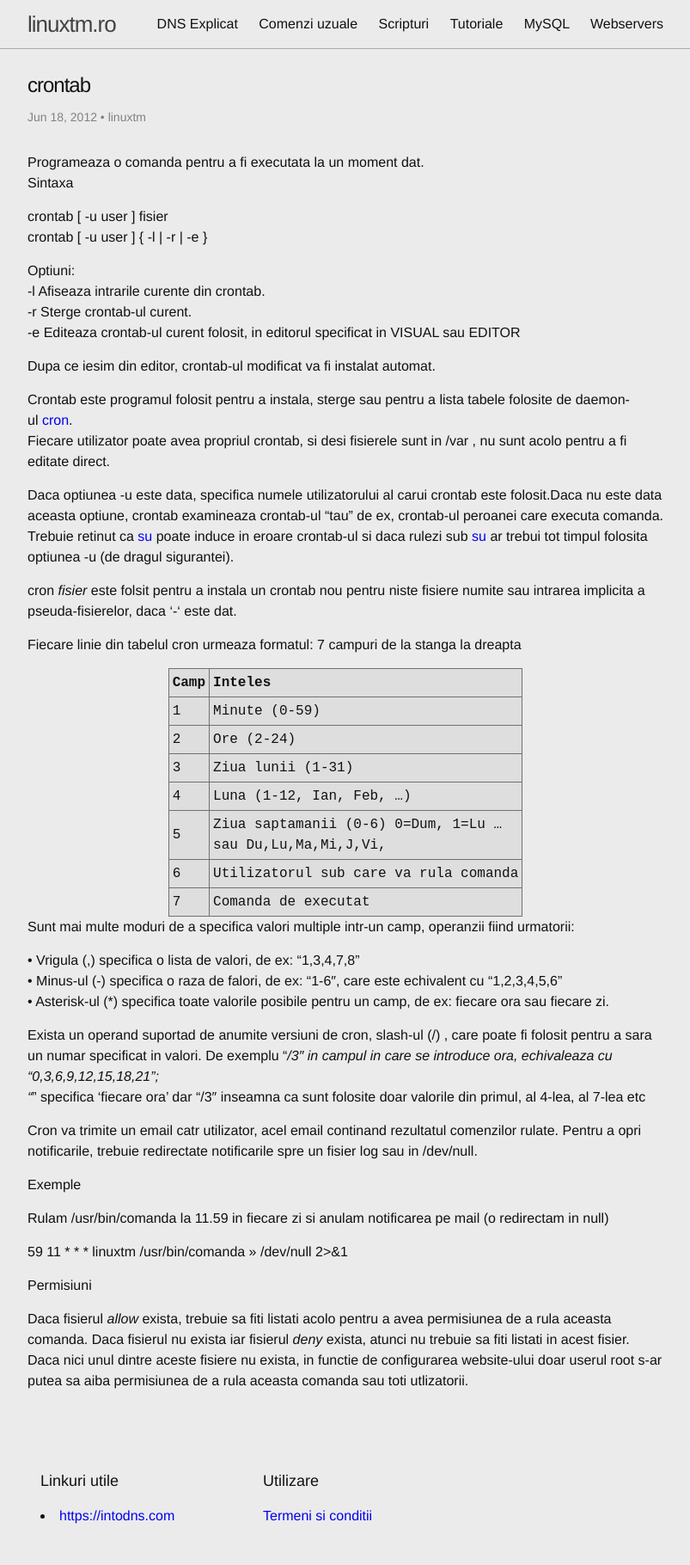
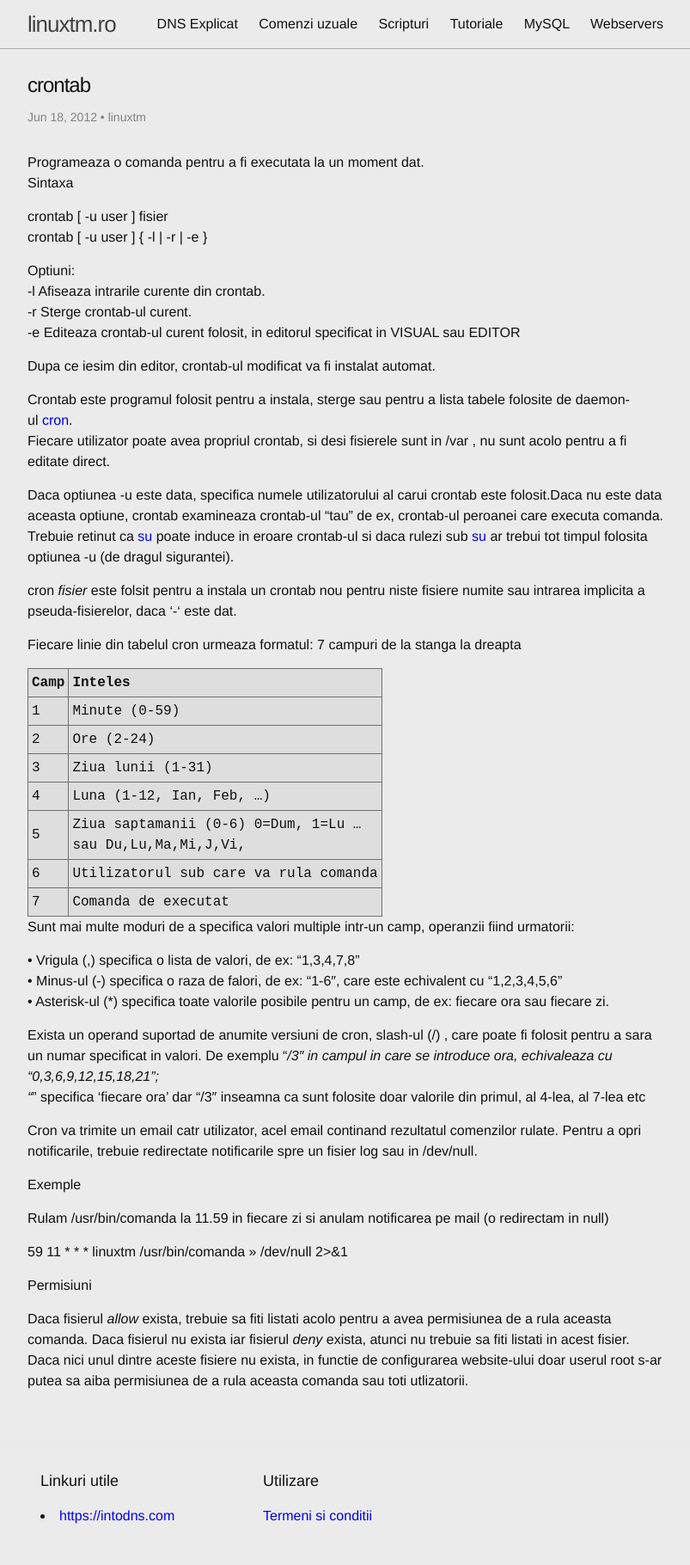
Before and after one commit to linuxtm/linuxtm.github.io, a Jekyll site: the page built from _posts/comenzi/2012-06-18-crontab.md, in a window 1280 px wide. Shown: the whole page at 86% size, without its empty margins (238-1041 px from the left). Built offline with Jekyll 4.4.1, drawn with Linux system fonts in a browser that asks for light colours.

Commit message:
Update main.scss

```diff
--- a/css/main.scss
+++ b/css/main.scss
@@ -12,8 +12,6 @@ table {
 table, th, td {
     border: 1px solid #707070;
     background: #dedede;
-    margin-right: auto;
-    margin-left: auto;
 }
 tr:nth-child(even) {background-color: #f2f2f2}
 
```
